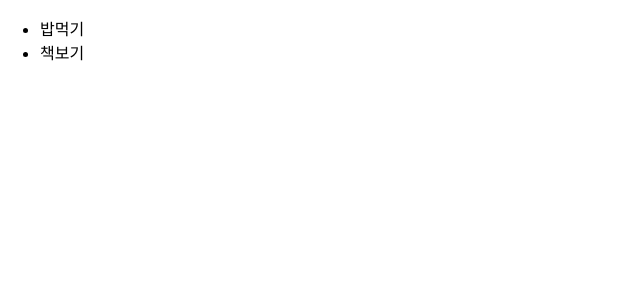
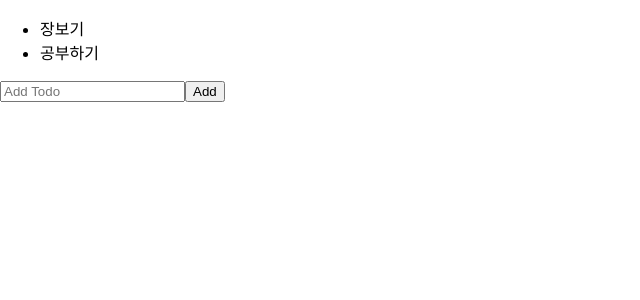
Before and after one commit to hyunny123/react_revision, a React (Create React App) app in the folder summary/: page / in a window 1280 px wide. Shown: the top 300 px of the page, without its empty margins (0-640 px from the left). Built offline with nearby package versions, Linux system fonts and the light colour scheme.

Commit message:
[FEAT] list 추가생성

```diff
--- /dev/null
+++ b/summary/src/components/AddTodo/AddTodo.jsx
@@ -0,0 +1,27 @@
+import React, { useState } from "react";
+import { v4 as uuidv4 } from "uuid";
+
+export default function AddTodo({ onAdd }) {
+  const [text, setText] = useState("");
+  const handleChange = (e) => setText(e.target.value);
+
+  const handleSubmit = (e) => {
+    e.preventDefault();
+    onAdd({ id: uuidv4(), text, status: "active" });
+    //초기화
+    setText("");
+  };
+  return (
+    <div>
+      <form onSubmit={handleSubmit}>
+        <input
+          type="text"
+          value={text}
+          placeholder="Add Todo"
+          onChange={handleChange}
+        />
+        <button>Add</button>
+      </form>
+    </div>
+  );
+}
--- a/summary/src/components/TodoList/TodoList.jsx
+++ b/summary/src/components/TodoList/TodoList.jsx
@@ -1,27 +1,20 @@
 import React, { useState } from "react";
-
-const todoList = [
-  {
-    id: 1,
-    title: "밥먹기",
-    status: "active",
-  },
-  {
-    id: 2,
-    title: "책보기",
-    status: "active",
-  },
-];
+import AddTodo from "../AddTodo/AddTodo";
 
 export default function TodoList() {
-  const [todos, setTodos] = useState(todoList);
+  const [todos, setTodos] = useState([
+    { id: "123", text: "장보기", status: "active" },
+    { id: "124", text: "공부하기", status: "active" },
+  ]);
+  const handleAdd = (todo) => setTodos([...todos, todo]);
   return (
-    <div>
+    <section>
       <ul>
-        {todos.map((list) => (
-          <li key={list.id}>{list.title}</li>
+        {todos.map((item) => (
+          <li key={item.id}>{item.text}</li>
         ))}
       </ul>
-    </div>
+      <AddTodo onAdd={handleAdd} />
+    </section>
   );
 }
```
Also changed, not shown: summary/src/components/TodoList/TodoList copy.jsx (added, +33 -0 lines).
